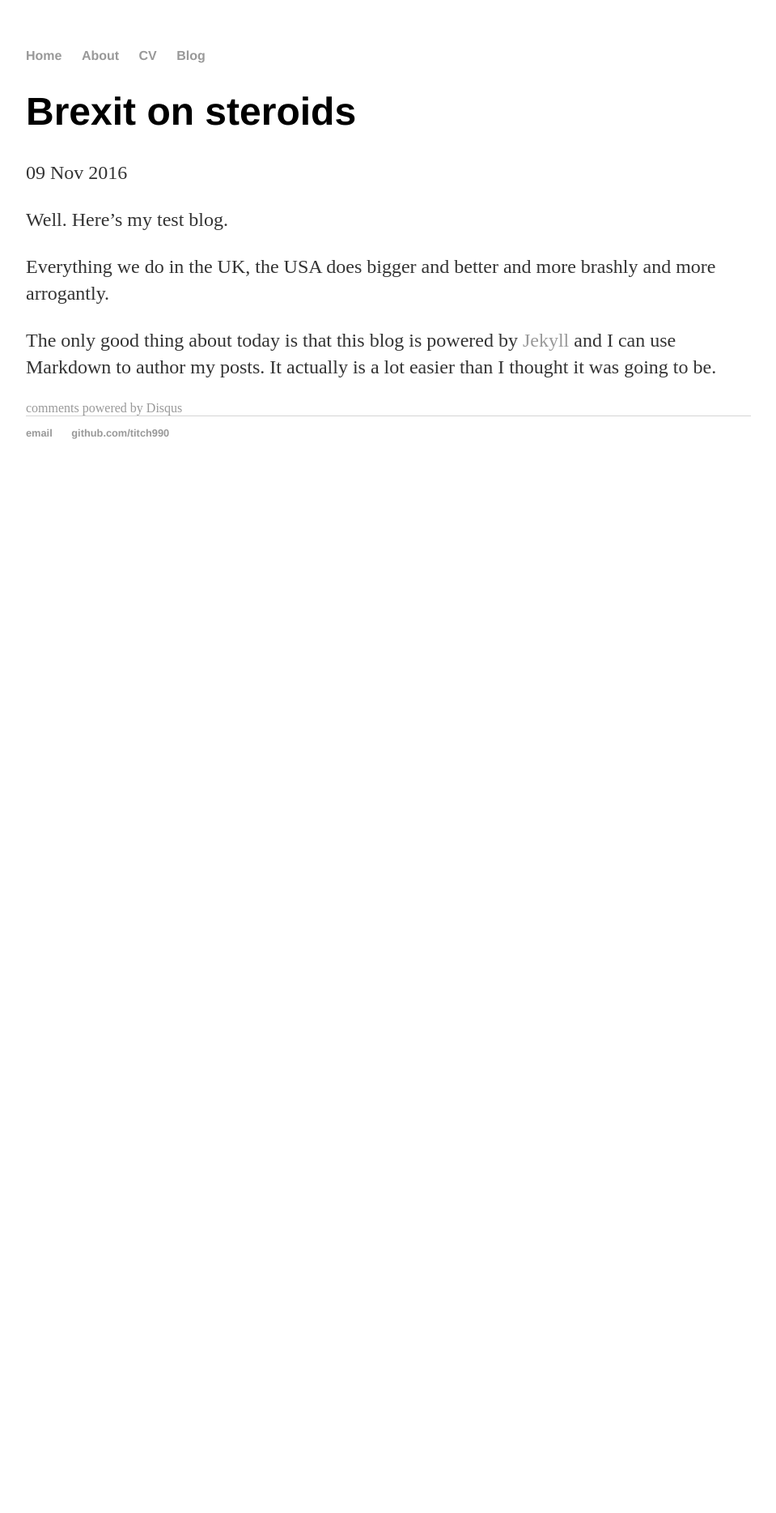
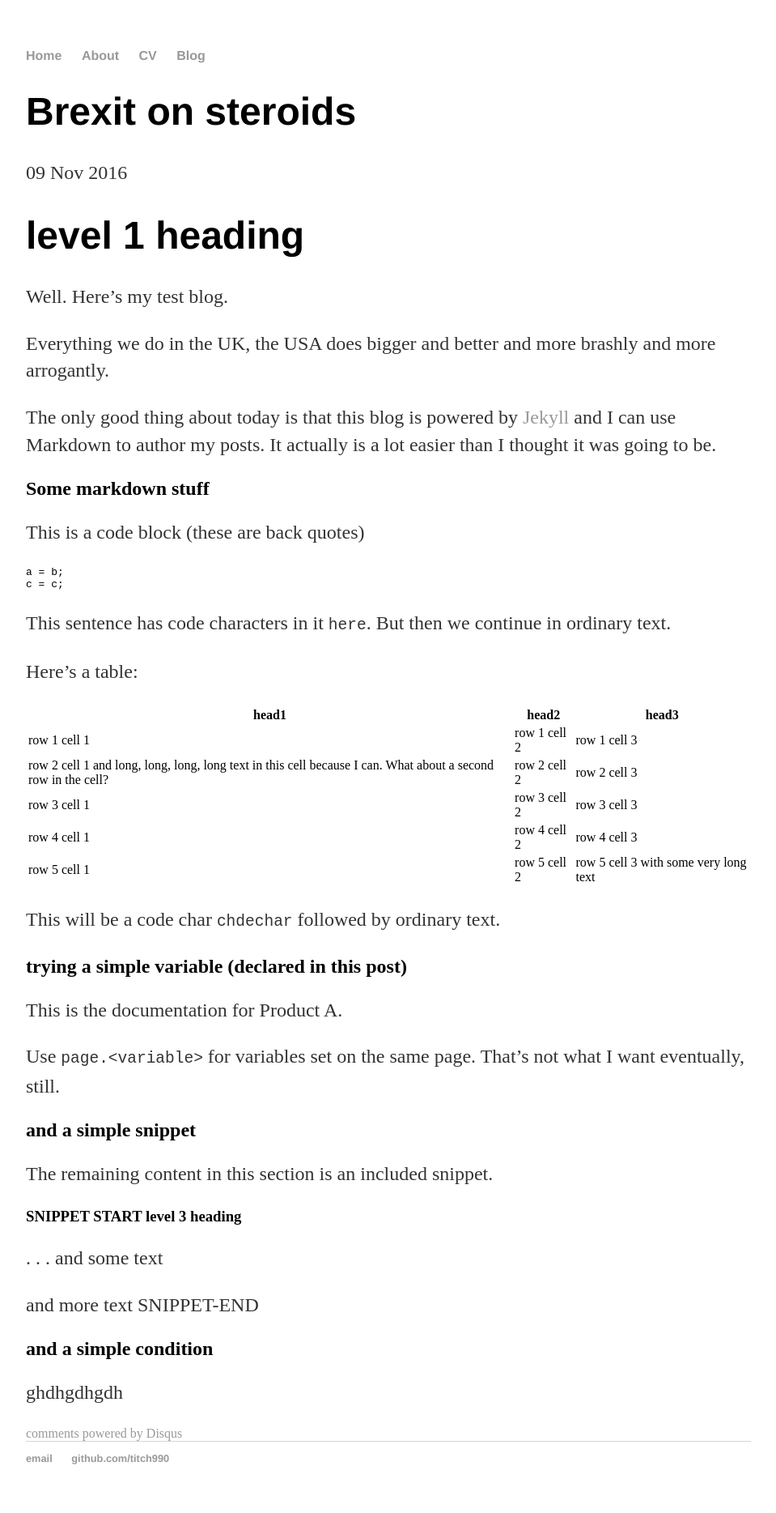
Before and after one commit to Titch990/titch990.github.io, a Jekyll site: the page built from _posts/2016-11-09-Brexit-on-steriods.md, in a window 1280 px wide. Shown: the whole page at 81% size, without its empty margins (160-1119 px from the left). Built offline with Jekyll 4.4.1, drawn with Linux system fonts in a browser that asks for light colours; comment, search, counter and statistics services are not loaded; before the commit the page ends 900 px from its top, so only the background shows below that.

Commit message:
Trying out various things

````diff
--- /dev/null
+++ b/_includes/MJ-snippets/product-variables
@@ -0,0 +1,3 @@
+product-id: "P1"
+product-long-name: "Product A"
+product-short-name: "PA"
--- /dev/null
+++ b/_includes/MJ-snippets/test-snippet1.md
@@ -0,0 +1,5 @@
+### SNIPPET START level 3 heading
+
+. . .  and some text
+
+and more text SNIPPET-END
--- a/_posts/2016-11-09-Brexit-on-steriods.md
+++ b/_posts/2016-11-09-Brexit-on-steriods.md
@@ -2,10 +2,52 @@
 layout: post
 title: "Brexit on steroids"
 date: 2016-11-09
+product-name: "Product A"
 ---
+
+# level 1 heading
 
 Well. Here's my test blog.
 
 Everything we do in the UK, the USA does bigger and better and more brashly and more arrogantly.
 
 The only good thing about today is that this blog is powered by [Jekyll](http://jekyllrb.com) and I can use Markdown to author my posts. It actually is a lot easier than I thought it was going to be.
+
+## Some markdown stuff
+
+This is a code block (these are back quotes)
+
+```
+a = b;
+c = c;
+```
+
+This sentence has code characters in it ```here```. But then we continue in ordinary text.
+
+Here's a table:
+
+|head1|head2|head3|
+|-------|-----|------|
+|row 1 cell 1|row 1 cell 2|row 1 cell 3|
+|row 2 cell 1 and long, long, long, long text in this cell because I can. What about a second row in the cell?|row 2 cell 2|row 2 cell 3|
+|row 3 cell 1|row 3 cell 2|row 3 cell 3|
+|row 4 cell 1|row 4 cell 2|row 4 cell 3|
+|row 5 cell 1|row 5 cell 2|row 5 cell 3 with some very long text|
+
+This will be a code char ```chdechar``` followed by ordinary text.
+
+## trying a simple variable (declared in this post)
+
+This is the documentation for {{ page.product-name }}.
+
+Use ```page.<variable>``` for variables set on the same page. That's not what I want eventually, still.
+
+## and a simple snippet
+
+The remaining content in this section is an included snippet.
+
+{% include /MJ-snippets/test-snippet1.md %}
+
+## and a simple condition
+
+ghdhgdhgdh
--- a/index.html
+++ b/index.html
@@ -5,4 +5,10 @@ title: Titch990, Vertically challenged technical writer
 <div class="blurb">
 	<h1>Hi there, I'm Marjorie Jones</h1>
 	<p>I'm <em>cool</em>. Trust me. <a href="/about">Read more about my life...</a></p>
+	<p>I'm also testing some things which you can read about below. It would be nice if these lists could be auto-generated from all the files in one or more folders, but for now, let's hard-code them.<p>
+		<ol>
+			<li><p>An API page: <a href="/pages/existing-docs/list-user-resources.html">list user resources</a></p></li>
+			<li><p>A big page with nested ordered and unordered lists: <a href="/pages/existing-docs/quickstart.html">quickstart</a></p></li>
+			<li><p>A test page with lots of interesting things: <a href="/pages/test-content/test-page-1.html">test page 1</a></p></li>
+		</ol>
 </div><!-- /.blurb -->
````
Also changed, not shown: pages/test-content/test-page-1.md (added, +33 -0 lines).
